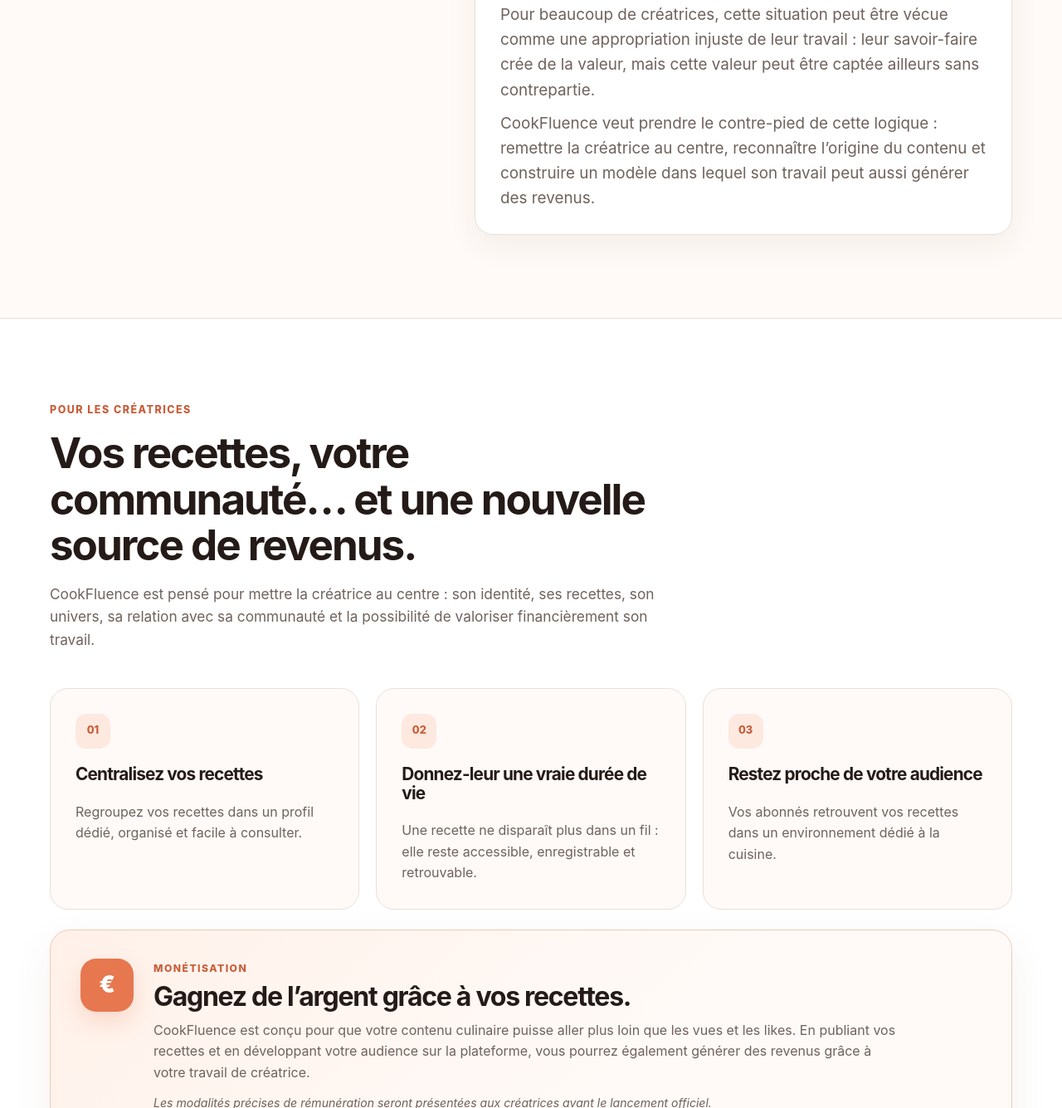
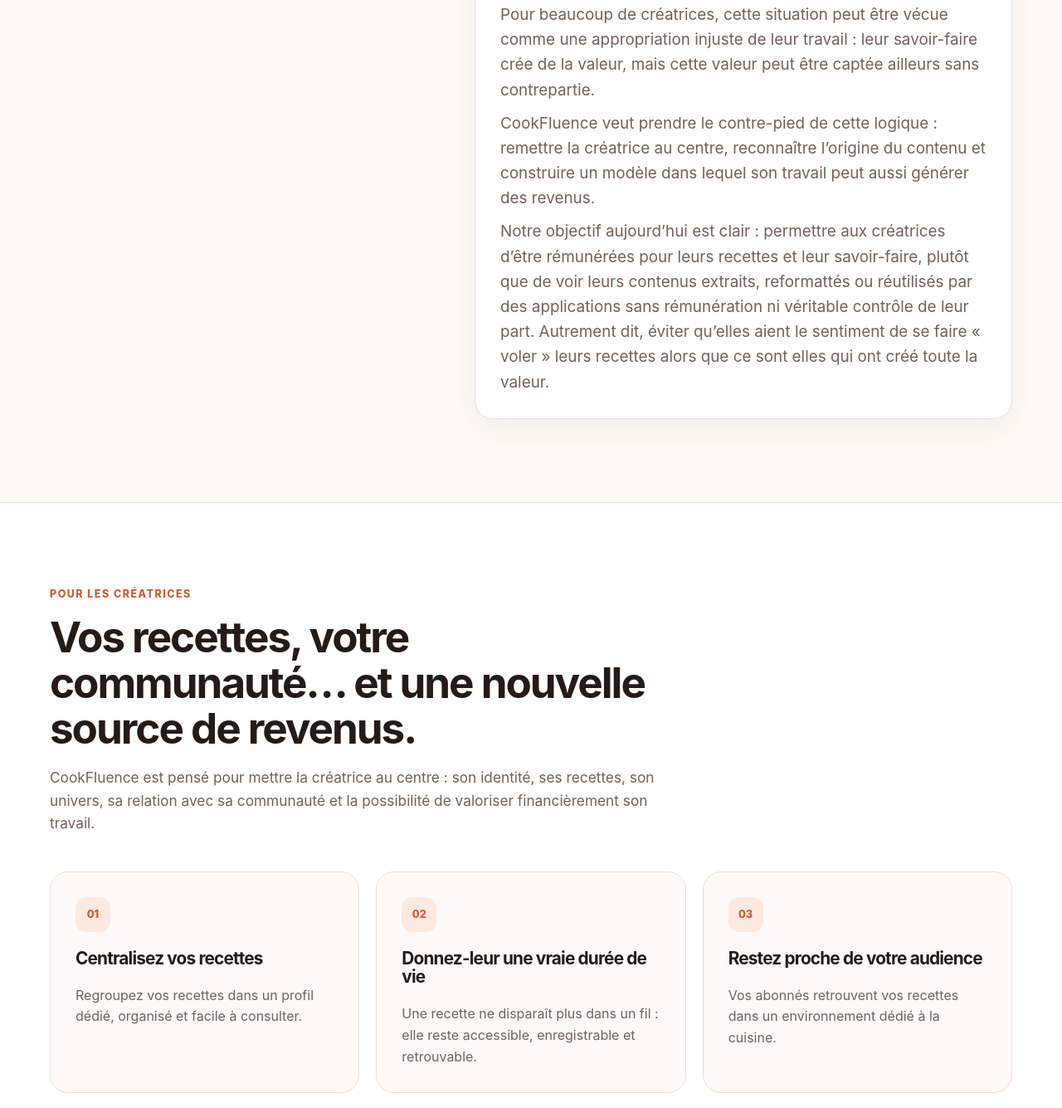
Before and after one commit to corazzasj/cookfluence-site, a plain HTML site: page index.html in a window 1280 px wide. Shown: the part 1465-2800 px from the top of the page at 83% size. Drawn offline with Linux system fonts and the light colour scheme.

Commit message:
Add files via upload

```diff
--- a/index.html
+++ b/index.html
@@ -53,7 +53,8 @@
           <h1>Vos recettes, votre communauté… et une nouvelle source de revenus.</h1>
           <p class="hero-copy">
             CookFluence est pensé pour les créatrices culinaires : un espace pour publier leurs recettes,
-            développer leur communauté et enfin valoriser financièrement leur travail.
+            développer leur communauté et être rémunérées pour la valeur qu’elles créent, sans voir leur travail
+            repris ou exploité ailleurs sans contrepartie.
           </p>
           <div class="hero-actions">
             <a href="#projet" class="button primary">Découvrir CookFluence</a>
@@ -129,6 +130,12 @@
               centre, reconnaître l’origine du contenu et construire un modèle dans lequel son travail
               peut aussi générer des revenus.
             </p>
+            <p>
+              Notre objectif aujourd’hui est clair : permettre aux créatrices d’être rémunérées pour leurs recettes
+              et leur savoir-faire, plutôt que de voir leurs contenus extraits, reformattés ou réutilisés par des
+              applications sans rémunération ni véritable contrôle de leur part. Autrement dit, éviter qu’elles aient
+              le sentiment de se faire « voler » leurs recettes alors que ce sont elles qui ont créé toute la valeur.
+            </p>
           </div>
         </div>
       </div>
@@ -178,6 +185,8 @@
             <h3>Gagnez de l’argent grâce à vos recettes.</h3>
             <p>
               CookFluence est conçu pour que votre contenu culinaire puisse aller plus loin que les vues et les likes.
+              Notre ambition est que les recettes restent liées à leur créatrice et qu’elles puissent lui rapporter,
+              au lieu d’être simplement récupérées ou réutilisées ailleurs sans rémunération.
               En publiant vos recettes et en développant votre audience sur la plateforme, vous pourrez également
               générer des revenus grâce à votre travail de créatrice.
             </p>
```
